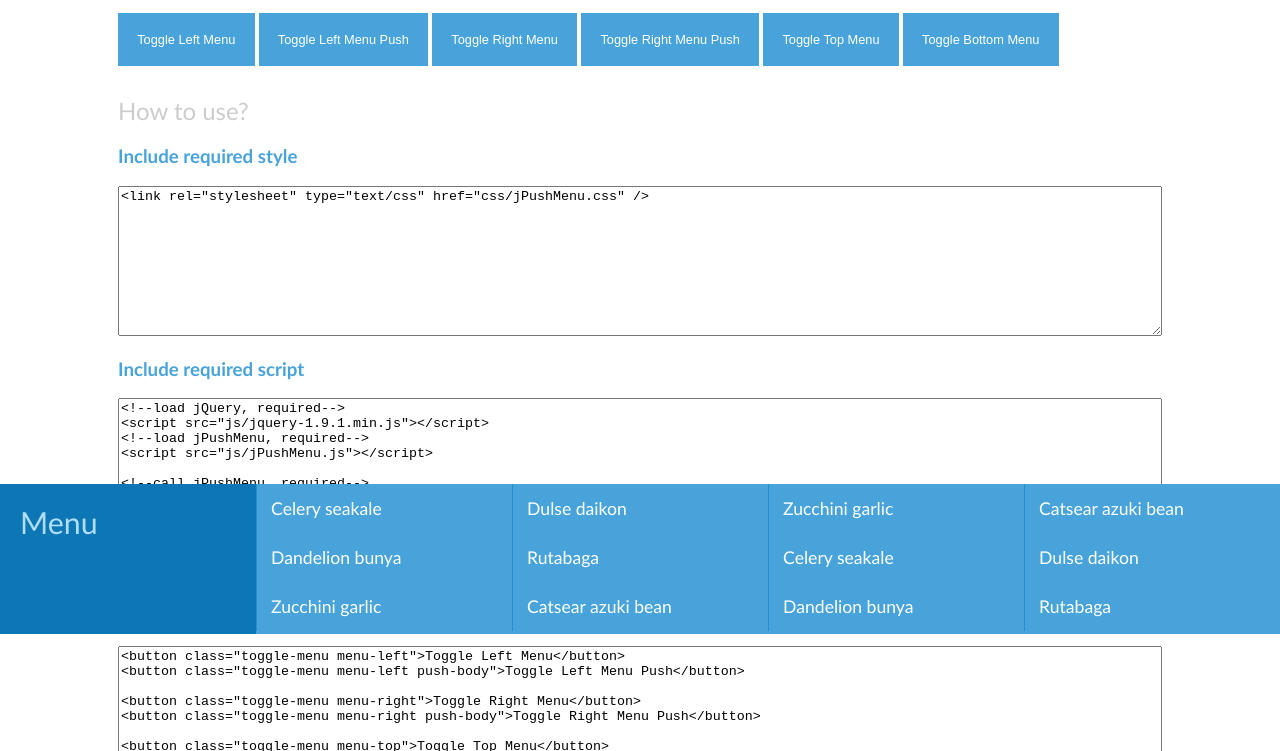
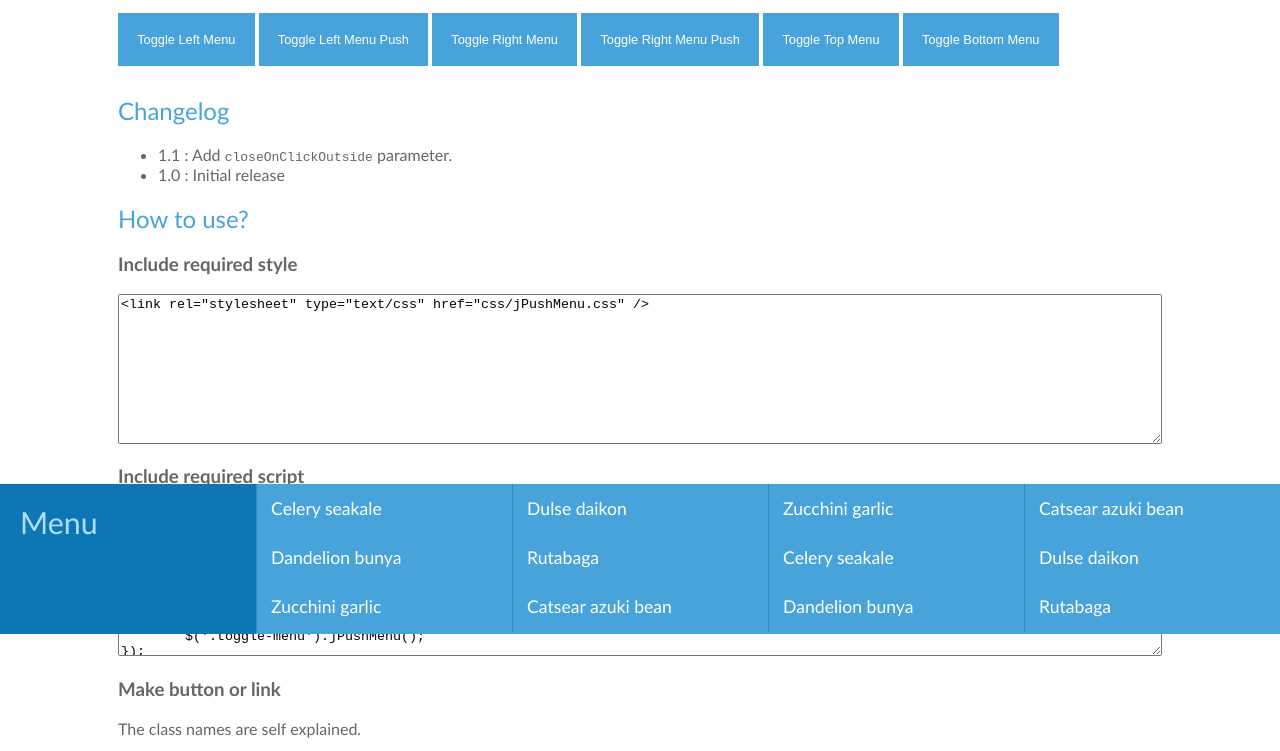
Before and after one commit to takien/jPushMenu, a plain HTML site: page index.html in a window 1280 px wide. Shown: the part 316-1067 px from the top of the page. Drawn offline with Linux system fonts and the light colour scheme.

Commit message:
v1.1 add closeOnClickOutside parameter

```diff
--- a/css/demo.css
+++ b/css/demo.css
@@ -26,7 +26,7 @@ body, html { font-size: 100%; 	padding: 0; margin: 0;}
 
 body {
     font-family: Calibri, Arial, sans-serif;
-    color: #47a3da;
+    color: #666;
 
 }
 
@@ -110,7 +110,7 @@ a:hover {
 
 .main > section h2 {
 	font-weight: 300;
-	color: #ccc;
+	color: #47a3da;
 }
 
 .main > section button {
--- a/index.html
+++ b/index.html
@@ -98,9 +98,12 @@
 					<button class="toggle-menu menu-top">Toggle Top Menu</button>
 					<button class="toggle-menu menu-bottom">Toggle Bottom Menu</button>
 
+				<h2>Changelog</h2>
+				<ul>
+				<li>1.1 : Add <code>closeOnClickOutside</code> parameter.</li>
+				<li>1.0 : Initial release</li>
+				</ul>
 
-				</section>
-				<section>
 					<h2>How to use?</h2>
 <h3>Include required style</h3>
 <textarea class="code">
--- a/js/jPushMenu.js
+++ b/js/jPushMenu.js
@@ -1,6 +1,6 @@
 /*!
  * jPushMenu.js
- * 1.0
+ * 1.1
  * @author: takien
  * http://takien.com
  * Original version (pure JS) is created by Mary Lou http://tympanus.net/
@@ -19,7 +19,6 @@
 			var target         = '',
 			push_direction     = '';
 
-			//$(this).removeClass('jPushMenuBtn');
 
 			if($(this).is('.'+o.showLeftClass)) {
 				target         = '.cbp-spmenu-left';
@@ -45,11 +44,24 @@
 			}
 
 			/* disable all other button*/
-			//$('.jPushMenuBtn.disabled').removeClass('disabled');
 			$('.jPushMenuBtn').not($(this)).toggleClass('disabled');
 
+		});
+		var jPushMenu = {
+			close: function (o) {
+				$('.jPushMenuBtn,body,.cbp-spmenu').removeClass('disabled active cbp-spmenu-open cbp-spmenu-push-toleft cbp-spmenu-push-toright');
+			}
+		}
 
-		});
+		if(o.closeOnClickOutside) {
+			 $(document).click(function() {
+				jPushMenu.close();
+			 });
+
+			 $('.cbp-spmenu,.toggle-menu').click(function(e){
+				 e.stopPropagation();
+			 });
+		 }
 	};
 
    /* in case you want to customize class name,
@@ -63,6 +75,7 @@
 		showTopClass    : 'menu-top',
 		showBottomClass : 'menu-bottom',
 		menuOpenClass   : 'cbp-spmenu-open',
-		pushBodyClass   : 'push-body'
+		pushBodyClass   : 'push-body',
+		closeOnClickOutside: true
 	};
 })(jQuery);
```
